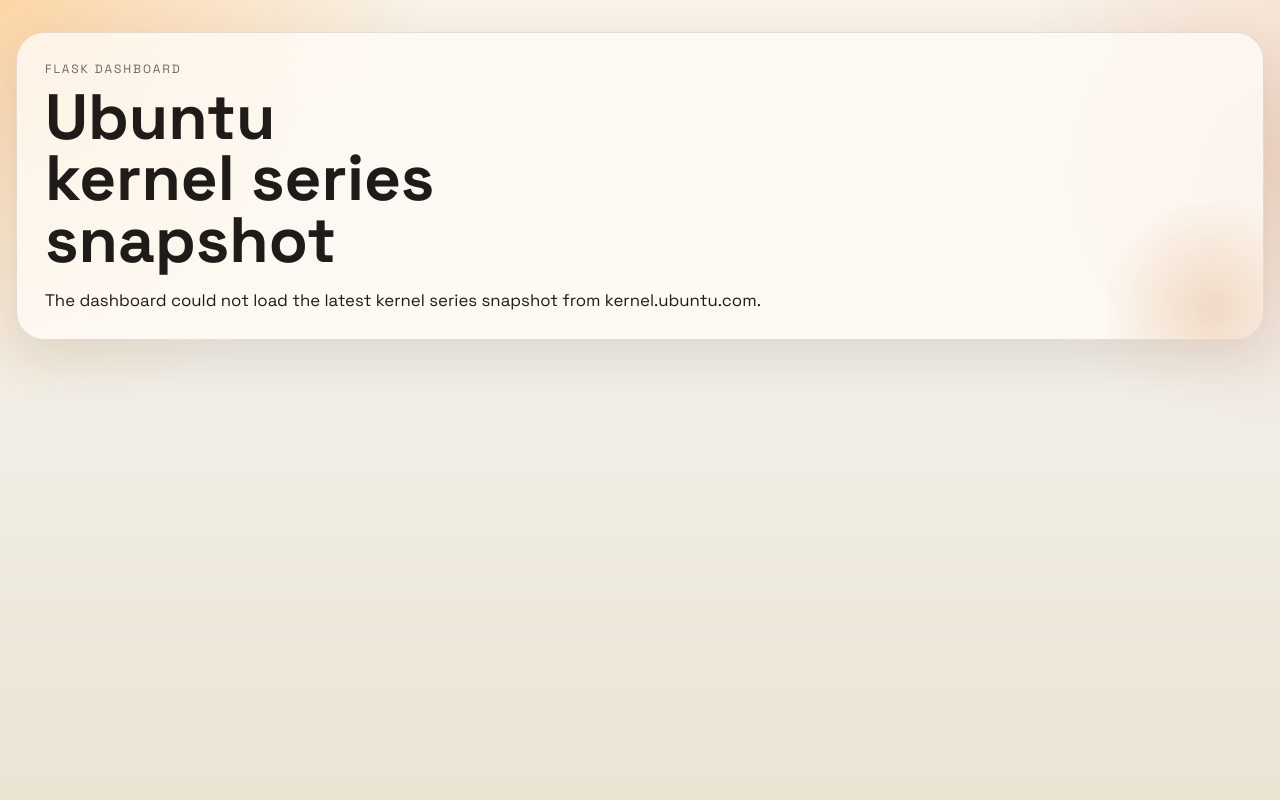
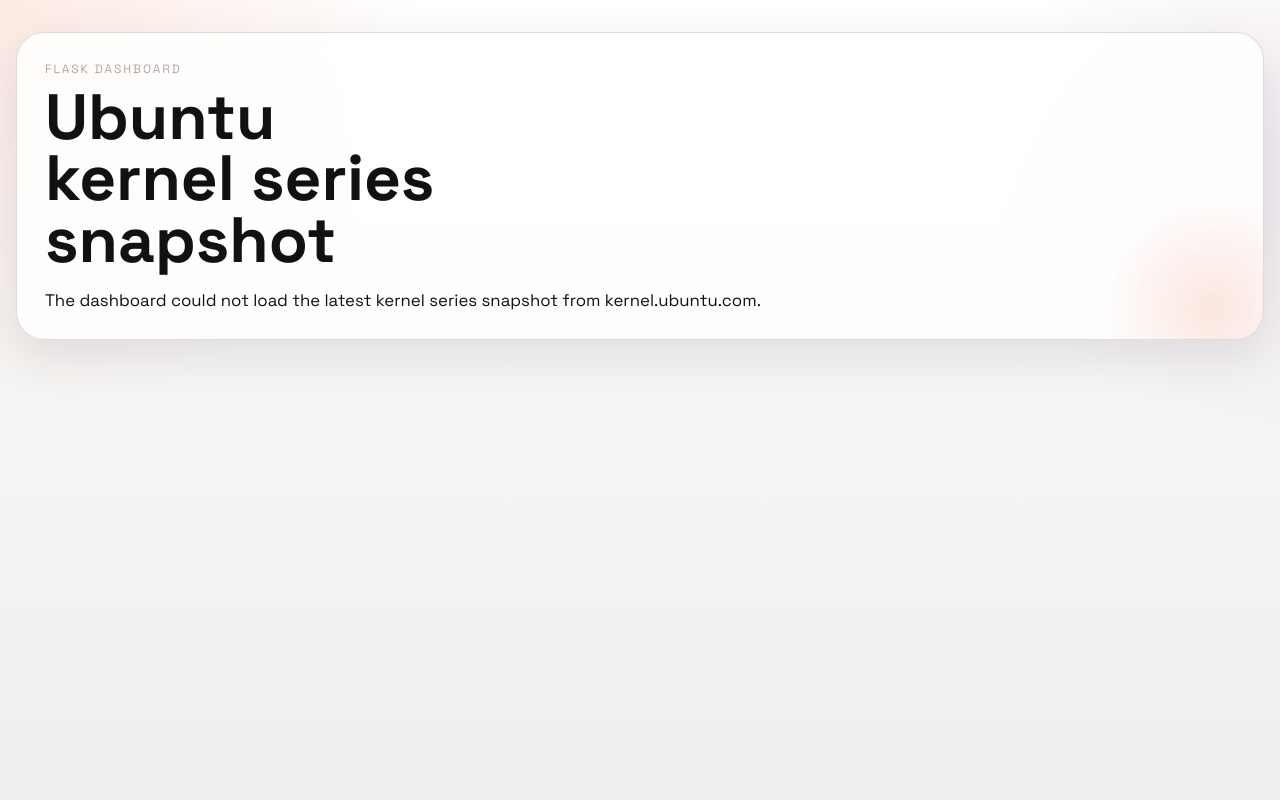
Before and after one commit to brettgrand/kseries-dashboard, a Flask app: template templates/index.html in a window 1280 px wide. Run offline with Flask 3, Linux system fonts and the light colour scheme; the template is opened without the code that fills it, so the values that code supplies are empty.

Commit message:
update to use the ubuntu color palette

```diff
--- a/static/styles.css
+++ b/static/styles.css
@@ -1,18 +1,18 @@
 :root {
   color-scheme: light;
-  --bg: #f2efe8;
-  --panel: rgba(255, 252, 246, 0.78);
-  --panel-strong: #fffaf0;
-  --ink: #1f1b18;
-  --muted: #6f665d;
-  --line: rgba(31, 27, 24, 0.12);
-  --accent: #bf5b04;
-  --accent-soft: #ffd7ae;
+  --bg: #F6F6F5;                           /* Warm grey 10% */
+  --panel: rgba(255, 255, 255, 0.85);
+  --panel-strong: #FFFFFF;
+  --ink: #111111;                          /* Text grey */
+  --muted: #AEA79F;                        /* Warm grey */
+  --line: rgba(174, 167, 159, 0.4);        /* Warm grey */
+  --accent: #E95420;                       /* Ubuntu Orange */
+  --accent-soft: #F8CCBC;                  /* Ubuntu Orange 30% */
   --green: #256029;
-  --blue: #0d4d8b;
-  --gold: #8c6a00;
-  --rose: #8f3a4a;
-  --shadow: 0 18px 50px rgba(72, 49, 24, 0.12);
+  --blue: #772953;                         /* Canonical aubergine */
+  --gold: #5E2750;                         /* Mid aubergine */
+  --rose: #77216F;                         /* Light aubergine */
+  --shadow: 0 18px 50px rgba(44, 0, 30, 0.10);
 }
 
 * {
@@ -24,9 +24,9 @@ body {
   font-family: "Space Grotesk", sans-serif;
   color: var(--ink);
   background:
-    radial-gradient(circle at top left, rgba(255, 194, 124, 0.6), transparent 28%),
-    radial-gradient(circle at right 20%, rgba(228, 117, 77, 0.22), transparent 20%),
-    linear-gradient(180deg, #f8f2e7 0%, var(--bg) 48%, #ebe3d2 100%);
+    radial-gradient(circle at top left, rgba(233, 84, 32, 0.12), transparent 28%),
+    radial-gradient(circle at right 20%, rgba(119, 33, 111, 0.08), transparent 20%),
+    linear-gradient(180deg, #FFFFFF 0%, var(--bg) 48%, #EEEEEC 100%);
   min-height: 100vh;
 }
 
@@ -58,7 +58,7 @@ body {
   inset: auto -60px -80px auto;
   width: 220px;
   height: 220px;
-  background: radial-gradient(circle, rgba(191, 91, 4, 0.18), transparent 72%);
+  background: radial-gradient(circle, rgba(233, 84, 32, 0.14), transparent 72%);
 }
 
 .eyebrow,
```
Also changed, not shown: other parts of static/styles.css (+13 -13 lines).
